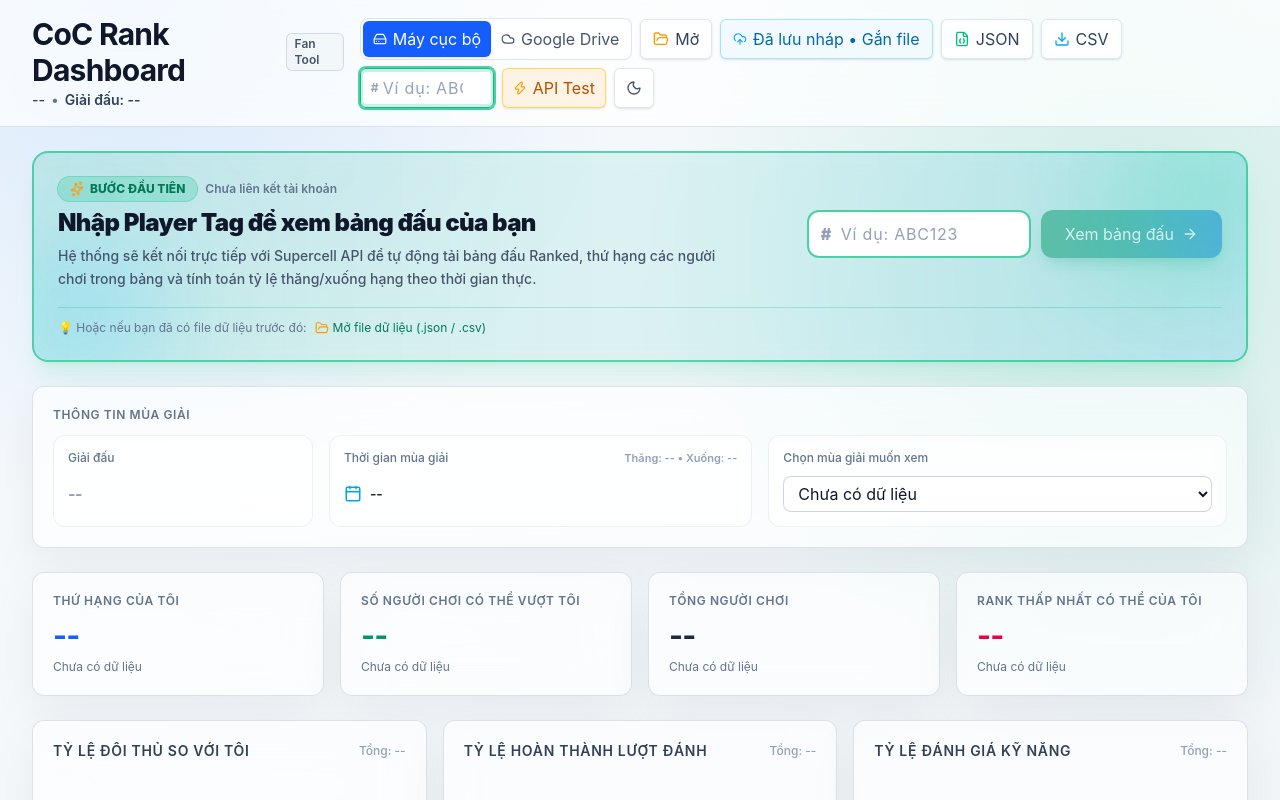
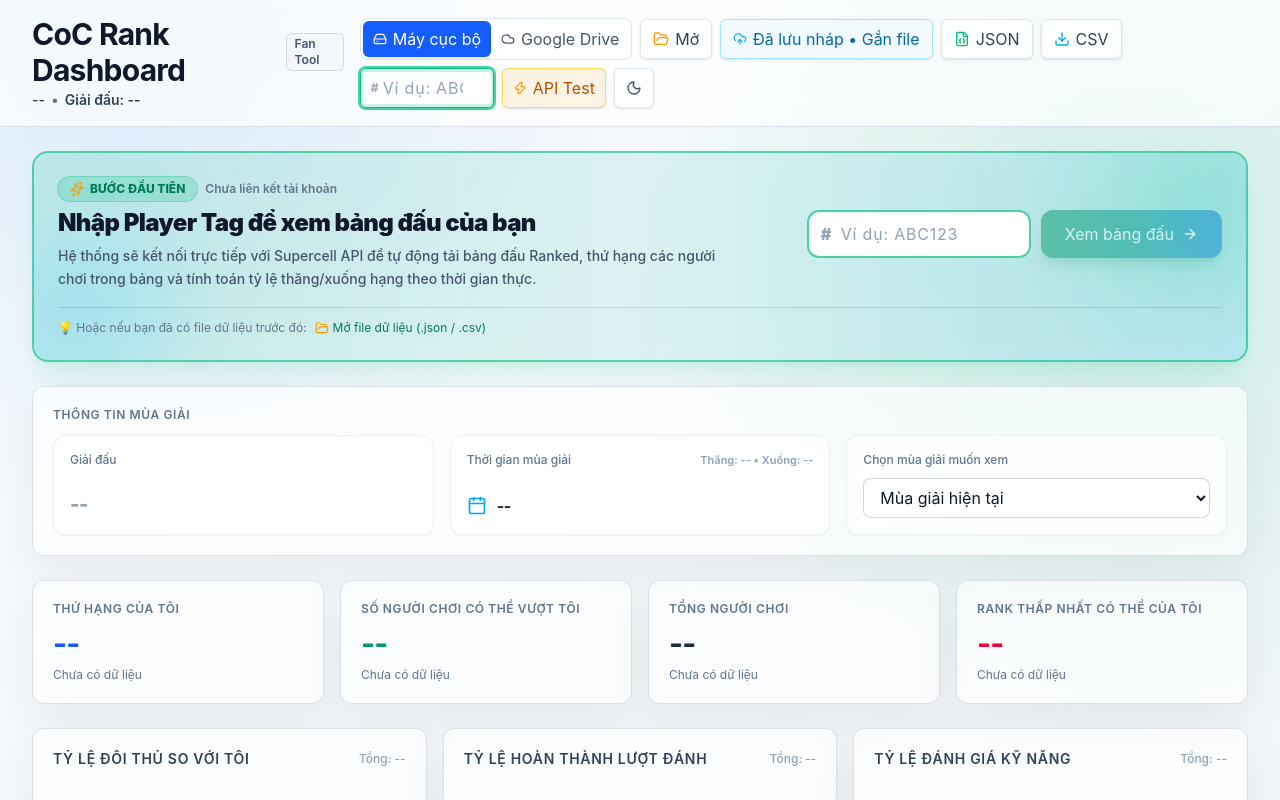
Before and after one commit to pmmdrg/coc-rank-dashboard, a React (Vite) app: page / in a window 1280 px wide. Shown: the top 800 px of the page. Built offline with nearby package versions, Linux system fonts and the light colour scheme.

Commit message:
feat: simplify season selector options, balance 3 header cards, enlarge league icon and title

```diff
--- a/src/components/SeasonMetaForm.tsx
+++ b/src/components/SeasonMetaForm.tsx
@@ -22,27 +22,15 @@ export function SeasonMetaForm({
   // Thời gian mùa giải luôn hiển thị từ ngày bắt đầu đến 6 ngày sau (ví dụ 22/09/2026 - 28/09/2026)
   const currentPeriodInfo = parseSeasonDateRange(season.leagueSeasonId, season.startsAt)
 
-  // Select box chỉ có đúng 2 giá trị: Mùa giải hiện tại và Mùa giải ngay trước đó
+  // Select box chỉ có đúng 2 giá trị: Mùa giải hiện tại và Mùa giải ngay trước đó (không hiển thị thời gian vì đã có card bên cạnh)
   const validSeasons = seasons.filter(
     (s) => s.players.length > 0 || (s.league && s.league !== '--') || s.leagueSeasonId,
   )
   const effectiveSeasons = validSeasons.length > 0 ? validSeasons : seasons
-  const seasonOptions = effectiveSeasons.slice(0, 2).map((s, idx) => {
-    const period = parseSeasonDateRange(s.leagueSeasonId, s.startsAt)
-    const isCurrent = idx === 0
-    if (!period.displayPeriod || period.displayPeriod === '--') {
-      return {
-        index: idx,
-        label: 'Chưa có dữ liệu',
-      }
-    }
-    return {
-      index: idx,
-      label: isCurrent
-        ? `Mùa giải hiện tại (${period.displayPeriod})`
-        : `Mùa giải trước (${period.displayPeriod})`,
-    }
-  })
+  const seasonOptions = (effectiveSeasons.length > 0 ? effectiveSeasons.slice(0, 2) : [{}]).map((_, idx) => ({
+    index: idx,
+    label: idx === 0 ? 'Mùa giải hiện tại' : 'Mùa giải trước',
+  }))
 
   return (
     <div className="glass-panel rounded-xl p-4 sm:p-5 shadow-sm">
@@ -59,9 +47,9 @@ export function SeasonMetaForm({
         </div>
       </div>
 
-      <div className="grid gap-4 md:grid-cols-2 lg:grid-cols-[260px_minmax(0,1.2fr)_minmax(0,1.3fr)]">
-        {/* Cột 1: Giải đấu */}
-        <div className="flex flex-col justify-between rounded-xl border border-slate-200/60 bg-white/40 p-3.5 backdrop-blur dark:border-slate-800 dark:bg-slate-900/40">
+      <div className="grid gap-4 grid-cols-1 md:grid-cols-3">
+        {/* Cột 1: Giải đấu (Phóng to Icon và Text) */}
+        <div className="flex flex-col justify-between rounded-xl border border-slate-200/60 bg-white/40 p-4 backdrop-blur dark:border-slate-800 dark:bg-slate-900/40 shadow-xs">
           <div className="flex items-center justify-between gap-2 flex-wrap">
             <div className="flex items-center gap-1.5">
               <span className="text-xs font-medium text-slate-500 dark:text-slate-400 shrink-0">
@@ -74,21 +62,21 @@ export function SeasonMetaForm({
               )}
             </div>
           </div>
-          <div className="mt-2.5 flex h-9 items-center gap-2 font-semibold text-slate-900 dark:text-slate-100">
+          <div className="mt-2.5 flex items-center gap-3 font-semibold text-slate-900 dark:text-slate-100">
             {season.league && season.league !== '--' ? (
               <>
                 <img
                   src={season.leagueIconUrl || getLeagueIconUrl(season.league)}
                   alt={season.league}
                   referrerPolicy="no-referrer"
-                  className="h-7 w-7 shrink-0 object-contain drop-shadow-xs"
+                  className="h-10 w-10 sm:h-11 sm:w-11 shrink-0 object-contain drop-shadow-md transition-transform hover:scale-105"
                 />
-                <span className="truncate text-base font-bold tracking-tight text-slate-900 dark:text-slate-100">
+                <span className="truncate text-lg sm:text-xl font-extrabold tracking-tight text-slate-900 dark:text-slate-100">
                   {formatLeagueName(season.league) || '--'}
                 </span>
               </>
             ) : (
-              <span className="text-base font-bold tracking-tight text-slate-400 dark:text-slate-500">
+              <span className="text-lg sm:text-xl font-extrabold tracking-tight text-slate-400 dark:text-slate-500">
                 --
               </span>
             )}
@@ -96,13 +84,11 @@ export function SeasonMetaForm({
         </div>
 
         {/* Cột 2: Thời gian mùa giải & Vạch thăng/xuống hạng */}
-        <div className="flex flex-col justify-between rounded-xl border border-slate-200/60 bg-white/40 p-3.5 backdrop-blur dark:border-slate-800 dark:bg-slate-900/40">
+        <div className="flex flex-col justify-between rounded-xl border border-slate-200/60 bg-white/40 p-4 backdrop-blur dark:border-slate-800 dark:bg-slate-900/40 shadow-xs">
           <div className="flex items-center justify-between gap-2 flex-wrap">
-            <div className="flex items-center gap-1.5">
-              <span className="text-xs font-medium text-slate-500 dark:text-slate-400 shrink-0">
-                Thời gian mùa giải
-              </span>
-            </div>
+            <span className="text-xs font-medium text-slate-500 dark:text-slate-400 shrink-0">
+              Thời gian mùa giải
+            </span>
             {season.players.length === 0 ? (
               <span className="text-[11px] font-semibold text-slate-400 dark:text-slate-500">
                 Thăng: -- • Xuống: --
@@ -136,16 +122,16 @@ export function SeasonMetaForm({
               </span>
             )}
           </div>
-          <div className="mt-2.5 flex h-9 items-center gap-2">
-            <Calendar className="h-4.5 w-4.5 shrink-0 text-sky-500" aria-hidden="true" />
-            <span className="text-sm font-semibold tracking-tight text-slate-800 dark:text-slate-100">
+          <div className="mt-2.5 flex items-center gap-2.5">
+            <Calendar className="h-5 w-5 shrink-0 text-sky-500" aria-hidden="true" />
+            <span className="text-sm sm:text-base font-bold tracking-tight text-slate-800 dark:text-slate-100">
               {currentPeriodInfo.displayPeriod || '--'}
             </span>
           </div>
         </div>
 
         {/* Cột 3: Select box chỉ gồm đúng 2 giá trị: Mùa giải hiện tại và Mùa giải ngay trước đó */}
-        <div className="flex flex-col justify-between rounded-xl border border-slate-200/60 bg-white/40 p-3.5 backdrop-blur dark:border-slate-800 dark:bg-slate-900/40">
+        <div className="flex flex-col justify-between rounded-xl border border-slate-200/60 bg-white/40 p-4 backdrop-blur dark:border-slate-800 dark:bg-slate-900/40 shadow-xs">
           <div className="flex items-center justify-between">
             <span className="text-xs font-medium text-slate-500 dark:text-slate-400">
               Chọn mùa giải muốn xem
@@ -155,13 +141,13 @@ export function SeasonMetaForm({
             <select
               value={activeSeasonIndex}
               onChange={(e) => onSelectSeasonIndex(Number(e.target.value))}
-              className="soft-field h-9 w-full rounded-lg px-2.5 pr-8 text-xs font-semibold truncate cursor-pointer"
+              className="soft-field h-10 w-full rounded-lg px-3 pr-8 text-sm font-bold text-slate-800 dark:text-slate-100 truncate cursor-pointer transition-all hover:border-sky-500/50 focus:border-sky-500"
             >
               {seasonOptions.map((opt) => (
                 <option
                   key={opt.index}
                   value={opt.index}
-                  className="bg-white text-slate-900 dark:bg-slate-900 dark:text-slate-100"
+                  className="bg-white text-slate-900 dark:bg-slate-900 dark:text-slate-100 font-semibold"
                 >
                   {opt.label}
                 </option>
```
